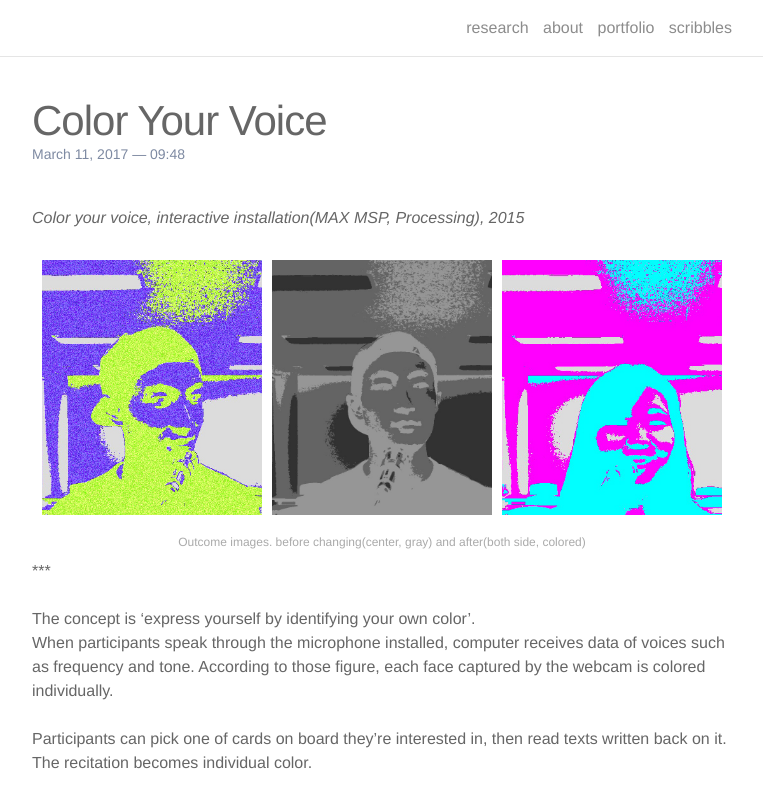
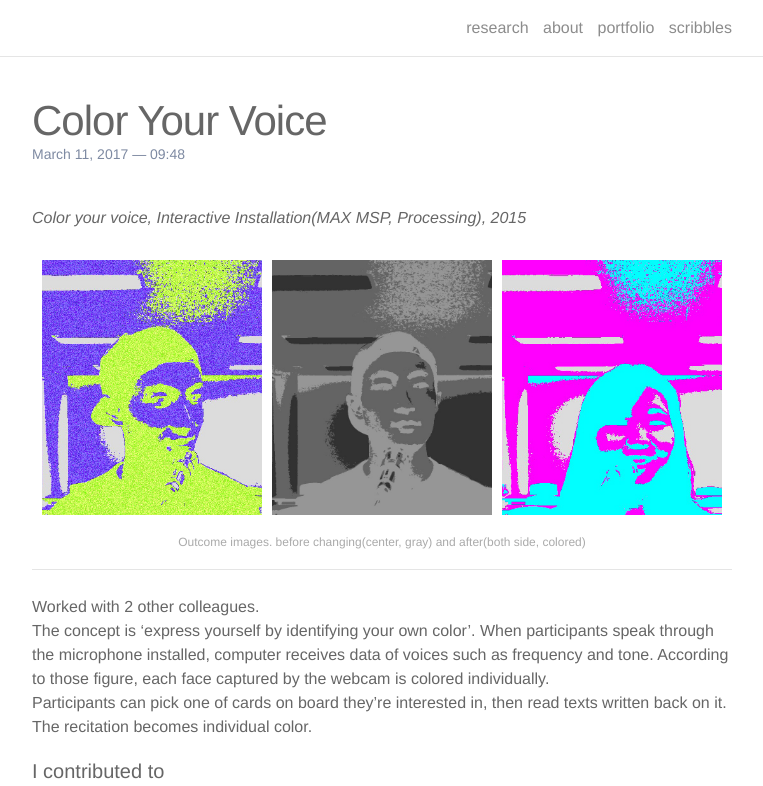
Before and after one commit to lucid2713/lucid2713.github.io, a Jekyll site: the page built from _portfolio/7_project.markdown, in a window 1280 px wide and 1400 px high. Shown: the top 786 px of the window, without its empty margins (258-1021 px from the left). Built offline with Jekyll 4.4.1, drawn with Linux system fonts in a browser that asks for light colours; nearby versions of some CDN libraries; some of the changed text lies outside the part shown.

Commit message:
text edit 1 and 7

```diff
--- a/_portfolio/7_project.markdown
+++ b/_portfolio/7_project.markdown
@@ -5,7 +5,7 @@ description: interacitve project using MAX MSP and Processing
 img:
 ---
 
-<i>Color your voice, interactive installation(MAX MSP, Processing), 2015</i>
+<i>Color your voice, Interactive Installation(MAX MSP, Processing), 2015</i>
 
 <div class="img_row">
 	<img class="col one" src="{{ site.baseurl }}/img/71.jpg" alt="" title="example image"/>
@@ -16,15 +16,15 @@ img:
 	Outcome images. before changing(center, gray) and after(both side, colored)
 </div>
 <br/>
+
 ***
-<br/><br/>
-The concept is 'express yourself by identifying your own color'. <br/>
-When participants speak through the microphone installed, computer receives data of voices such as frequency and tone. According to those figure, each face captured by the webcam is colored individually.
-<br/><br/>
+
+<br/>
+Worked with 2 other colleagues.<br/>
+The concept is 'express yourself by identifying your own color'. When participants speak through the microphone installed, computer receives data of voices such as frequency and tone. According to those figure, each face captured by the webcam is colored individually.
+<br/>
 Participants can pick one of cards on board they're interested in, then read texts written back on it. The recitation becomes individual color.
-<br/><br/>
-Worked with 2 other colleagues.
-<br/><br/>
+<br/>
 
 #### I contributed to
 <ul>
@@ -39,7 +39,9 @@ Worked with 2 other colleagues.
 	Cards board and ideation note
 </div>
 <br/><br/><br/>
+
 ***
+
 <p align="middle">
 <iframe width="560" height="315" src="https://www.youtube.com/embed/mUlZvgio3wE" frameborder="0" allowfullscreen></iframe>
 </p>
```
Also changed, not shown: _portfolio/1_project.markdown (+9 -11 lines).
